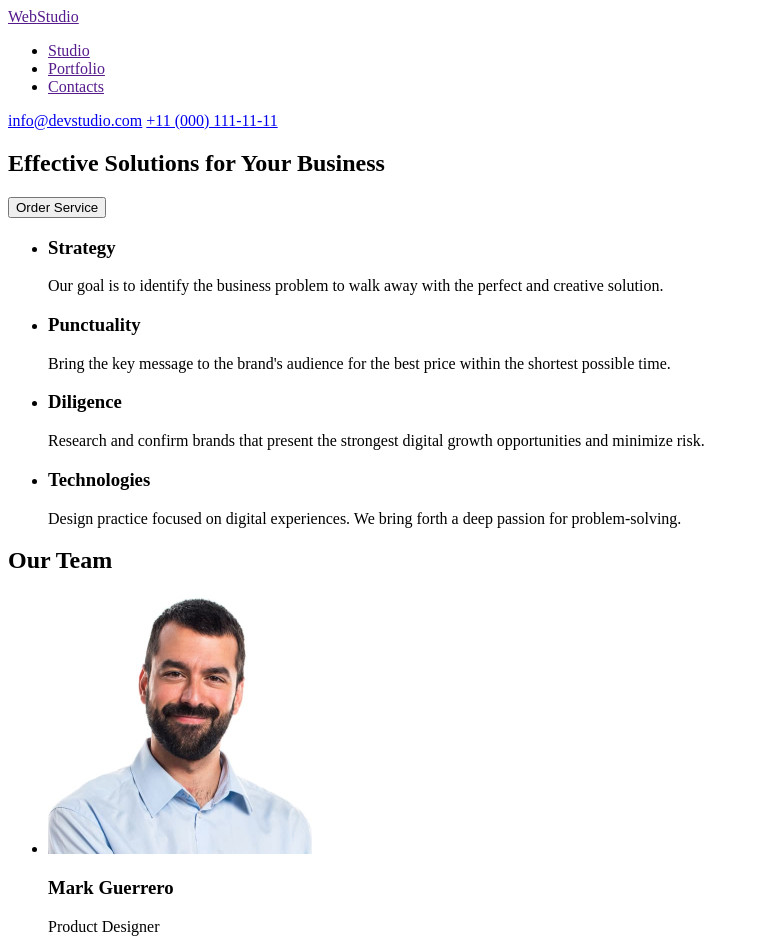
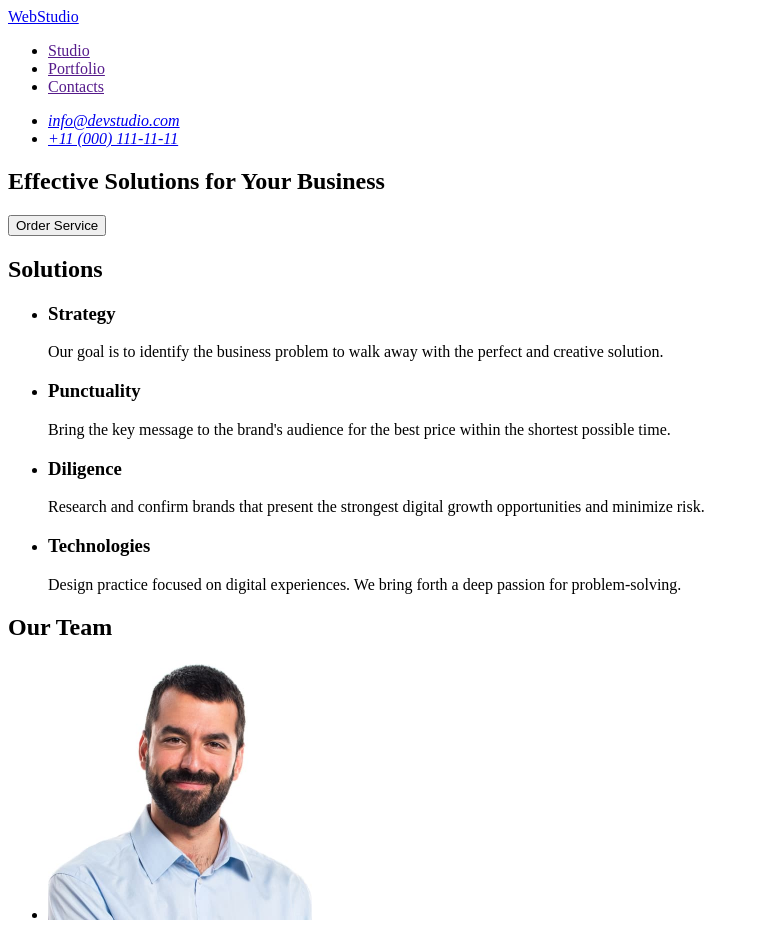
Before and after one commit to shpionka-olga/goit-markup-hw-06, a plain HTML site: page index.html in a window 1280 px wide. Shown: the top 939 px of the page, without its empty margins (0-759 px from the left). Drawn offline with Linux system fonts and the light colour scheme.

Commit message:
Homework fixes after check

```diff
--- a/index.html
+++ b/index.html
@@ -10,15 +10,21 @@
 <body>
     <header>
         <nav>
-            <a href=""><span class="logo-first-part">Web</span><span class="logo-second-part">Studio</span></a>
+            <a href="./index.html">WebStudio</a>
             <ul>
                 <li><a href="">Studio</a></li>
                 <li><a href="">Portfolio</a></li>
                 <li><a href="">Contacts</a></li>
             </ul>
-            <a class="contacts-mail" href="mailto:info@devstudio.com">info@devstudio.com</a>
-            <a class="contacts-tel" href="tel:+110001111111">+11 (000) 111-11-11</a>
         </nav>
+        <address>
+            <ul>
+                <li><a class="contacts-mail" href="mailto:info@devstudio.com">info@devstudio.com</a></li>
+                <li><a class="contacts-tel" href="tel:+110001111111">+11 (000) 111-11-11</a></li>
+            </ul>
+        </address>
+
+
     </header>
     <main>
         <section class="effective-solutions-section">
@@ -26,7 +32,8 @@
             <button type="button">Order Service</button>
         </section>
         <section class="solutions-list-section">
-            <ul class="">
+            <h2>Solutions</h2>
+            <ul class="solutions-list">
                 <li>
                     <h3>Strategy</h3>
                     <p>Our goal is to identify the business problem to walk away with the perfect and creative
@@ -76,11 +83,9 @@
         </section>
     </main>
     <footer>
-        <div class="footer_info">
-            <a href=""><span class="logo-first-part">Web</span><span class="logo-second-part">Studio</span></a>
-            <p>Increase the flow of customers and sales for your business with digital marketing & growth solutions.
-            </p>
-        </div>
+        <a href="./index.html">WebStudio</a>
+        <p>Increase the flow of customers and sales for your business with digital marketing & growth solutions.
+        </p>
     </footer>
 </body>
 
```
